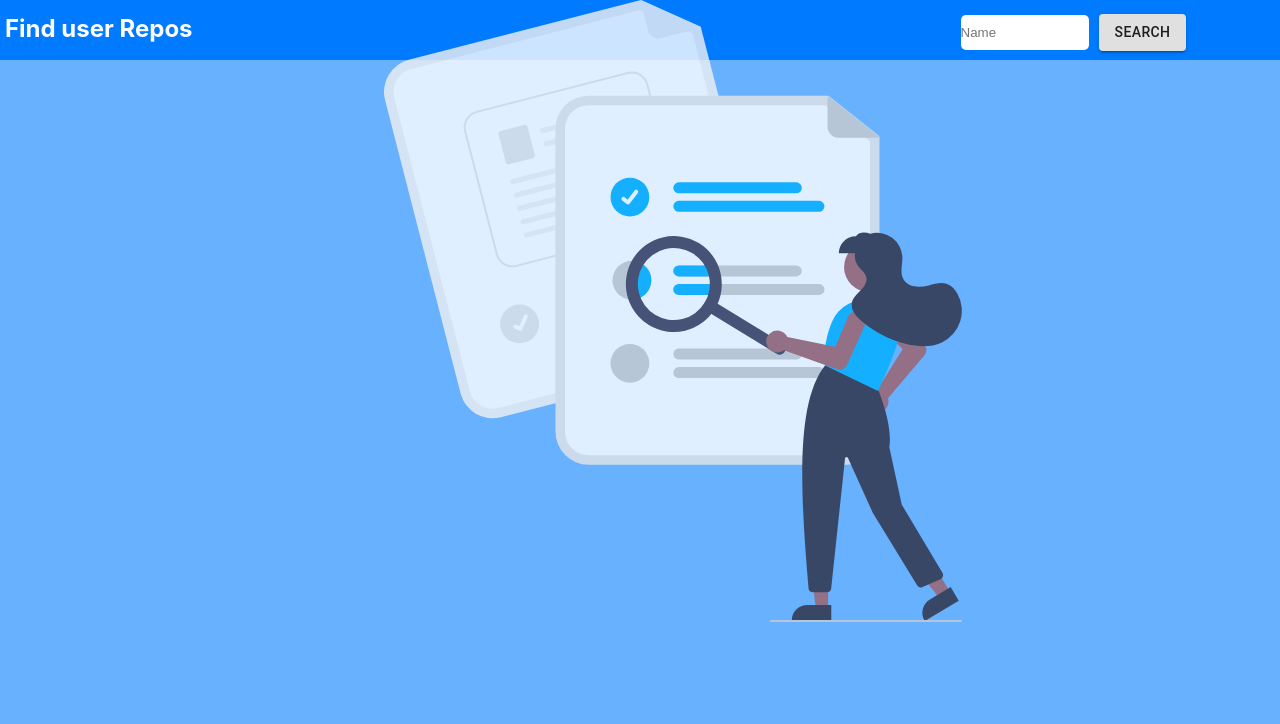
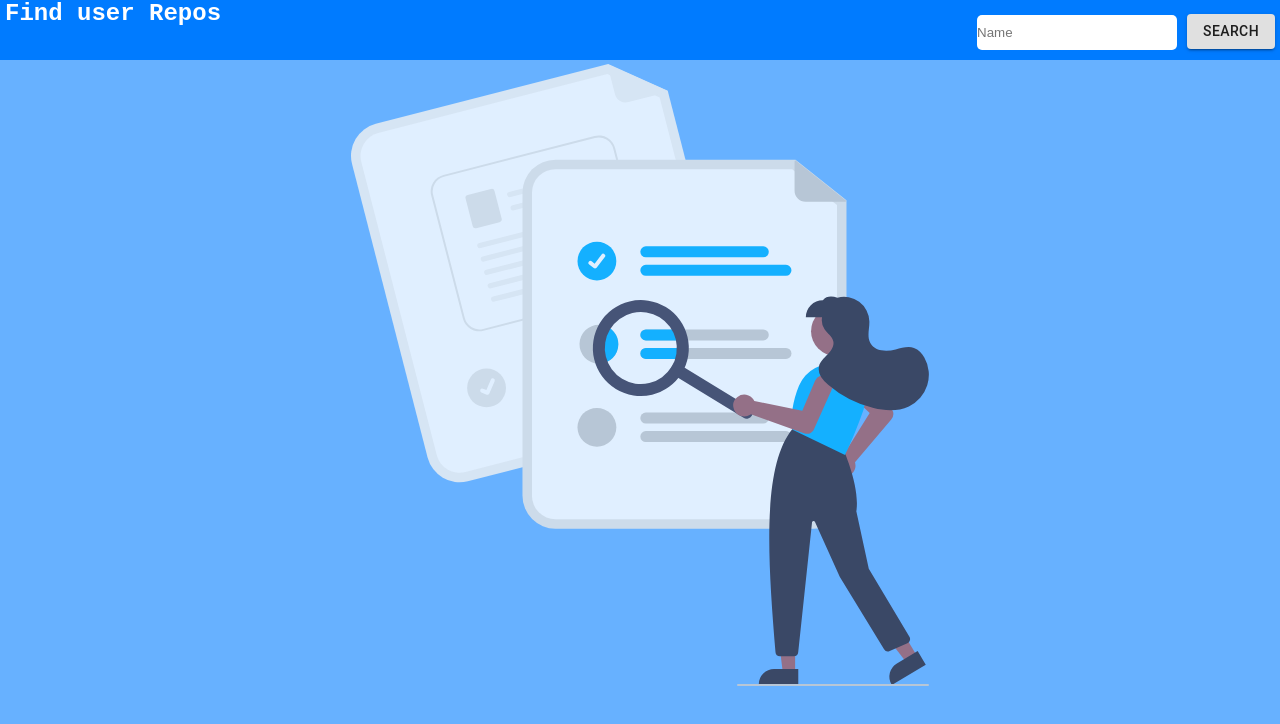
Before and after one commit to Shivam16Gupta/Github_api, a React (Create React App) app: page / in a window 1280 px wide. Shown: the top 724 px of the page. Built offline with nearby package versions, Linux system fonts and the light colour scheme.

Commit message:
added cards

```diff
--- a/src/assets/App.css
+++ b/src/assets/App.css
@@ -1,5 +1,6 @@
 body{
   background-color:rgb(103, 177, 255) ;
+  font-family: 'Courier New', Courier, monospace;
 }
 #name{
   list-style: none;
@@ -18,15 +19,20 @@ body{
   width: 100%;
   display: block;
 }
+#form{
+  float:right;
+  margin-right: 5px;
+}
 #search{
-
+  height:35px;
   margin-left: 10px;
-  margin-left: 10px;
+  margin-top: -3px;
 }
 #field{
-  width:10%;
+
+  width:200px;
   height:35px;
-  margin-left: 60%;
+  margin-left: auto;
   margin-top: 15px;
   border-style: none;
   border-radius: 5px;
@@ -36,23 +42,24 @@ b{
   color: white;
   font-size: 1.5em;
   margin-left: 5px;
+  width: auto;
 }
 #container{
-  width:60vw;
-  margin-left: 20%;
-  border-radius: 10px;
+ overflow-x: hidden;
 }
 #res{
   color: white;
   text-align: center;
 }
-img{
-  margin-left:30%;
-  margin-right:auto;
+#bg{
+  margin-top: 5%;
+  margin-left: auto;
+  margin-right: auto;
+  display: table;
   opacity:0.8;
 }
 #avatar{
-  margin-top:5%;
+  margin-top:12%;
   border-radius: 50%;
   height:100px;
   margin-left: auto;
@@ -65,3 +72,11 @@ img{
   margin-right: auto;
   display: table;
 }
+@media screen and (max-width: 600px){
+  #form{
+    float:none;
+  }
+  #navbar{
+    height:100px;
+  }
+}
--- /dev/null
+++ b/src/assets/card.module.css
@@ -0,0 +1,20 @@
+.root{
+    min-width: 0;
+    text-align: center;
+    align-content: center;
+  }
+.bullet{
+    display: 'inline-block';
+    margin: '0 2px';
+    transform: 'scale(0.8)';
+  }
+.title{
+    font-size: 14;
+  }
+.pos{
+    margin-bottom: 12;
+  }
+.btn{
+    margin-left: auto;
+    margin-right: auto;
+}
--- a/src/components/index.js
+++ b/src/components/index.js
@@ -35,14 +35,14 @@ const Index = ()=>{
         return(
             <div>
                 <div id='nav'>
-                        <b>Find user Repos</b>
-
+                    <b>Find user Repos</b>
+                    <form id='form'>
                     <input id='field' placeholder='Name' onChange={handleChange}></input>
                     <Button id='search' variant='contained' onClick={handleSubmit}>Search</Button>
-
+                    </form>
                 </div>
                 <div>
-                    {name.length===0?<img src={bg} alt='background' />:
+                    {name.length===0?<div><img id='bg' src={bg} alt='background' /></div>:
                     <div>
                     <img id='avatar' src={avatar} alt='avatar'/>
                     <h3 id='userName'>{user}</h3>
--- a/src/components/list.js
+++ b/src/components/list.js
@@ -1,25 +1,43 @@
 import React from 'react';
 import '../assets/App.css';
-import {Alert} from '@material-ui/lab';
+import {Card,CardActions,CardContent,Button,Typography,Grid} from '@material-ui/core';
+import classes from '../assets/card.module.css';
 
 
 const List =(props)=>{
     const newArr=props.arr;
+    console.log('hi');
     return(
         <div id='container'>
-            {newArr.length?<h3>{newArr.map((e)=> {
+            <h3>{newArr.map((e)=> {
             return  <div  key={e.id}>
-                    <li id='name'>
-                    <a href={e.html_url}>
-                            {e.name}
-                    </a>
-                    </li>
+                <Grid container spacing={2} justify="center">
+                    <Grid item xs={10} md={8}>
+                    <Card className={classes.root}>
+                    <CardContent>
+                    <Typography className={classes.title} color="textSecondary" gutterBottom>
+                        {e.full_name}
+                    </Typography>
+                    <Typography variant="h5" component="h2">
+                    {e.name}
+                    </Typography>
+                    <Typography className={classes.pos} color="textSecondary">
+                    Description:- {e.description}
+                    </Typography>
+                    <Typography variant="body2" component="p">
+                    Created at:- {e.created_at}
+                    <br />
+                    Clone URL:- {e.clone_url}
+                    </Typography>
+                    </CardContent>
+                    <CardActions>
+                    <Button href={e.html_url} color="primary" className={classes.btn}>Visit</Button>
+                    </CardActions>
+                    </Card>
+                    </Grid>
+                    </Grid>
                     </div>})}
-                    </h3>:
-            <Alert severity="info">
-                This user has no public repos.
-            </Alert>}
-
+                    </h3>
         </div>
     );
 }
```
